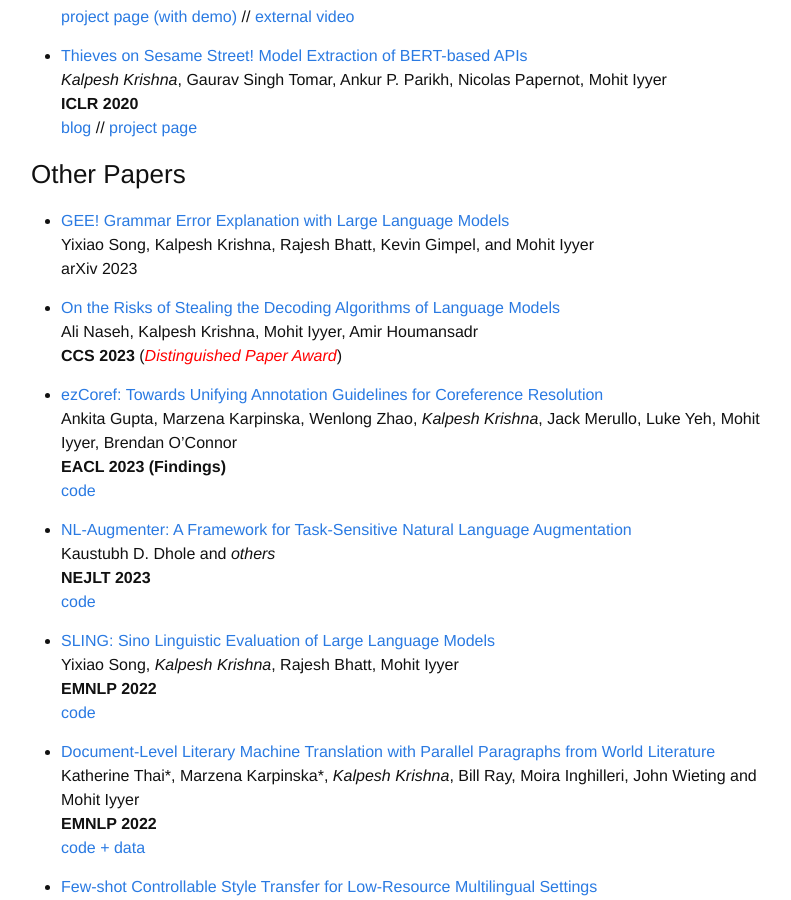
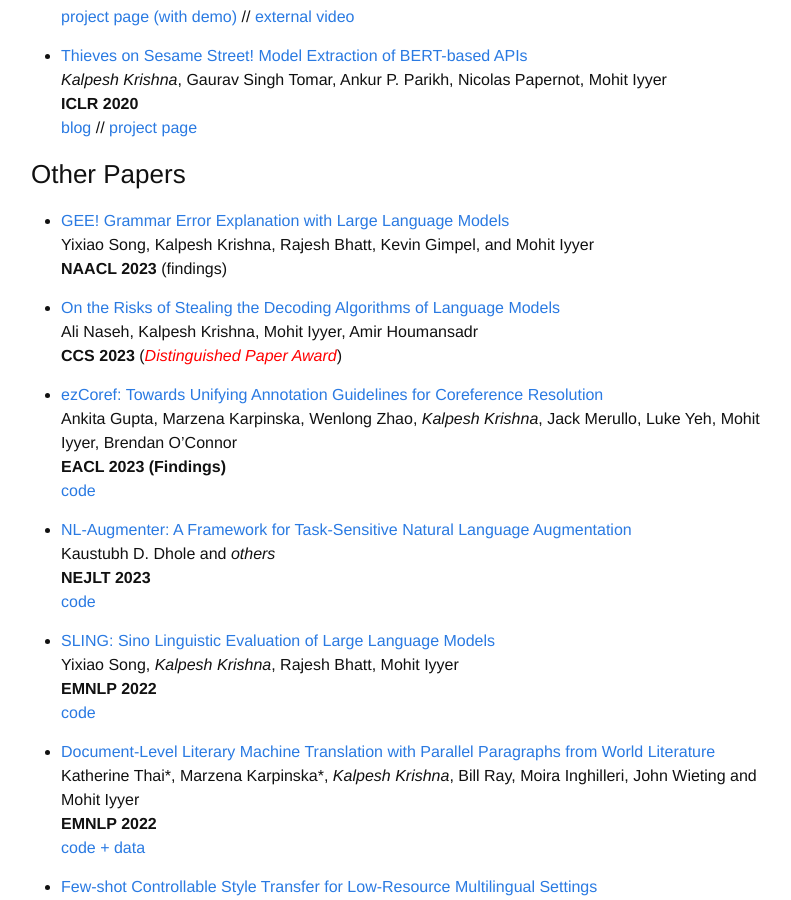
Before and after one commit to martiansideofthemoon/martiansideofthemoon.github.io, a Jekyll site: the page built from _pages/research.md, in a window 1280 px wide and 900 px high, scrolled down 1038 px. Shown: the whole window, without its empty margins (239-1030 px from the left). Built offline with Jekyll 4.4.1, drawn with Linux system fonts in a browser that asks for light colours; comment, search, counter and statistics services are not loaded.

Commit message:
Update research.md

```diff
--- a/_pages/research.md
+++ b/_pages/research.md
@@ -53,7 +53,7 @@ Sewon Min\*, <i>Kalpesh Krishna</i>\*, Xinxi Lyu, Mike Lewis, Wen-tau Yih, Pang
 
 * [GEE! Grammar Error Explanation with Large Language Models](https://arxiv.org/abs/2311.09517)
   Yixiao Song, Kalpesh Krishna, Rajesh Bhatt, Kevin Gimpel, and Mohit Iyyer
-  arXiv 2023
+ **NAACL 2023** (findings)
 
 * [On the Risks of Stealing the Decoding Algorithms of Language Models](https://arxiv.org/abs/2303.04729)
 Ali Naseh, Kalpesh Krishna, Mohit Iyyer, Amir Houmansadr
```
